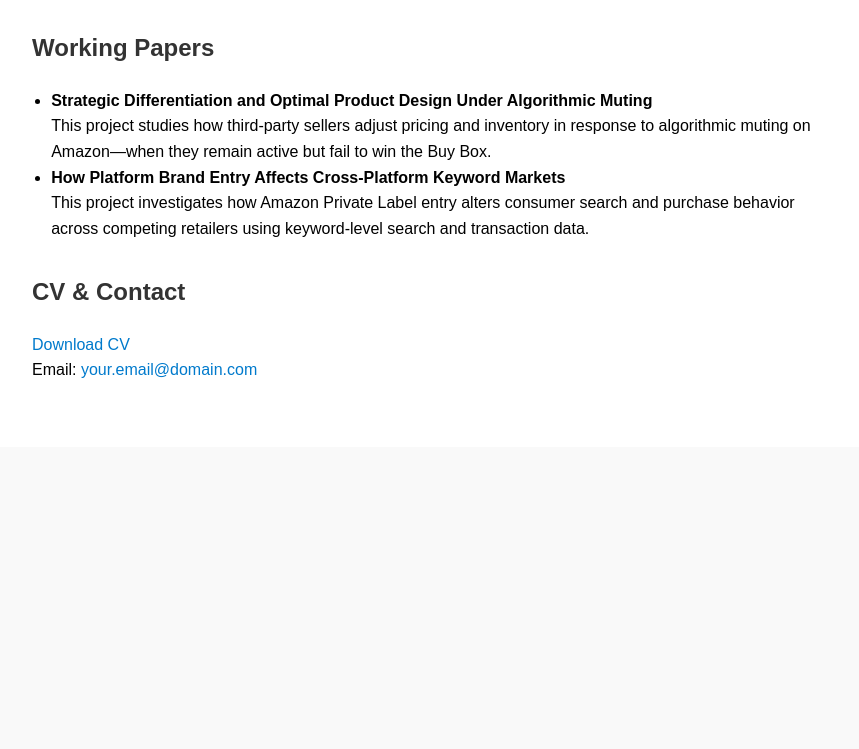
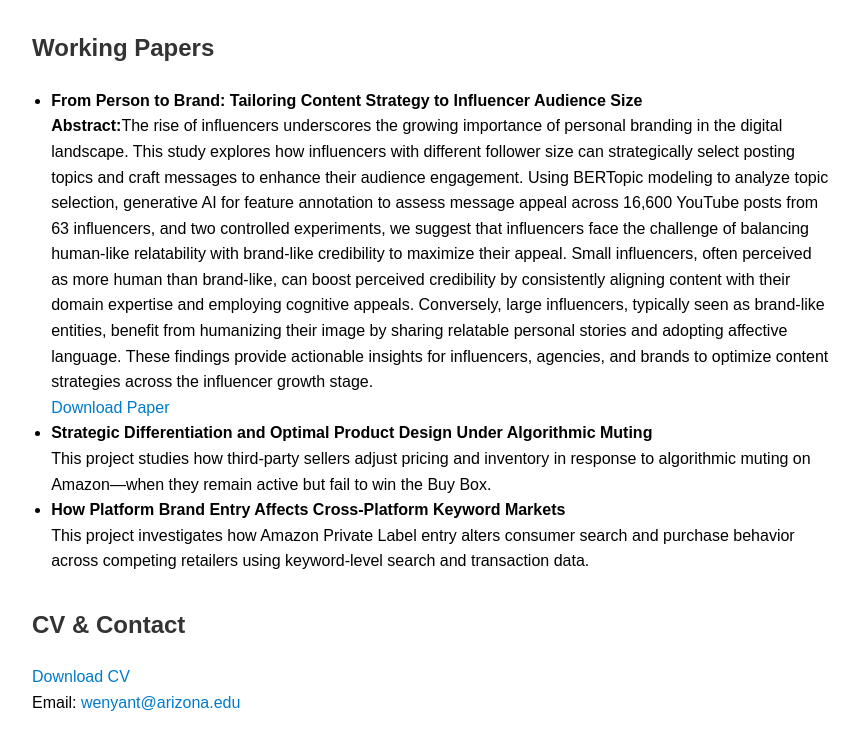
Before and after one commit to wenyant/wenyantuo.github.io, a plain HTML site: page index.html in a window 1280 px wide. Shown: the part 809-1558 px from the top of the page, without its empty margins (208-1067 px from the left). Before the commit the page ends 1256 px from the top, so only its background shows below. Drawn offline with Linux system fonts and the light colour scheme.

Commit message:
Update index.html

```diff
--- a/index.html
+++ b/index.html
@@ -59,6 +59,9 @@
         <div class="section">
             <h2>Working Papers</h2>
             <ul>
+                <li><strong>From Person to Brand: Tailoring Content Strategy to Influencer Audience Size</strong><br>
+                <strong>Abstract:</strong>The rise of influencers underscores the growing importance of personal branding in the digital landscape. This study explores how influencers with different follower size can strategically select posting topics and craft messages to enhance their audience engagement. Using BERTopic modeling to analyze topic selection, generative AI for feature annotation to assess message appeal across 16,600 YouTube posts from 63 influencers, and two controlled experiments, we suggest that influencers face the challenge of balancing human-like relatability with brand-like credibility to maximize their appeal. Small influencers, often perceived as more human than brand-like, can boost perceived credibility by consistently aligning content with their domain expertise and employing cognitive appeals. Conversely, large influencers, typically seen as brand-like entities, benefit from humanizing their image by sharing relatable personal stories and adopting affective language. These findings provide actionable insights for influencers, agencies, and brands to optimize content strategies across the influencer growth stage.</li>
+                <a href="files/Influencer Working Paper-online.pdf">Download Paper</a>
                 <li><strong>Strategic Differentiation and Optimal Product Design Under Algorithmic Muting</strong><br>
                 This project studies how third-party sellers adjust pricing and inventory in response to algorithmic muting on Amazon—when they remain active but fail to win the Buy Box.</li>
                 <li><strong>How Platform Brand Entry Affects Cross-Platform Keyword Markets</strong><br>
@@ -68,8 +71,8 @@
 
         <div class="section">
             <h2>CV & Contact</h2>
-            <p><a href="files/WenyanTuo_CV.pdf">Download CV</a><br>
-            Email: <a href="mailto:your.email@domain.com">your.email@domain.com</a></p>
+            <p><a href="files/WenyanTuo-CV.pdf">Download CV</a><br>
+            Email: <a href="mailto:wenyant@arizona.edu">wenyant@arizona.edu</a></p>
         </div>
     </div>
 </body>
```
